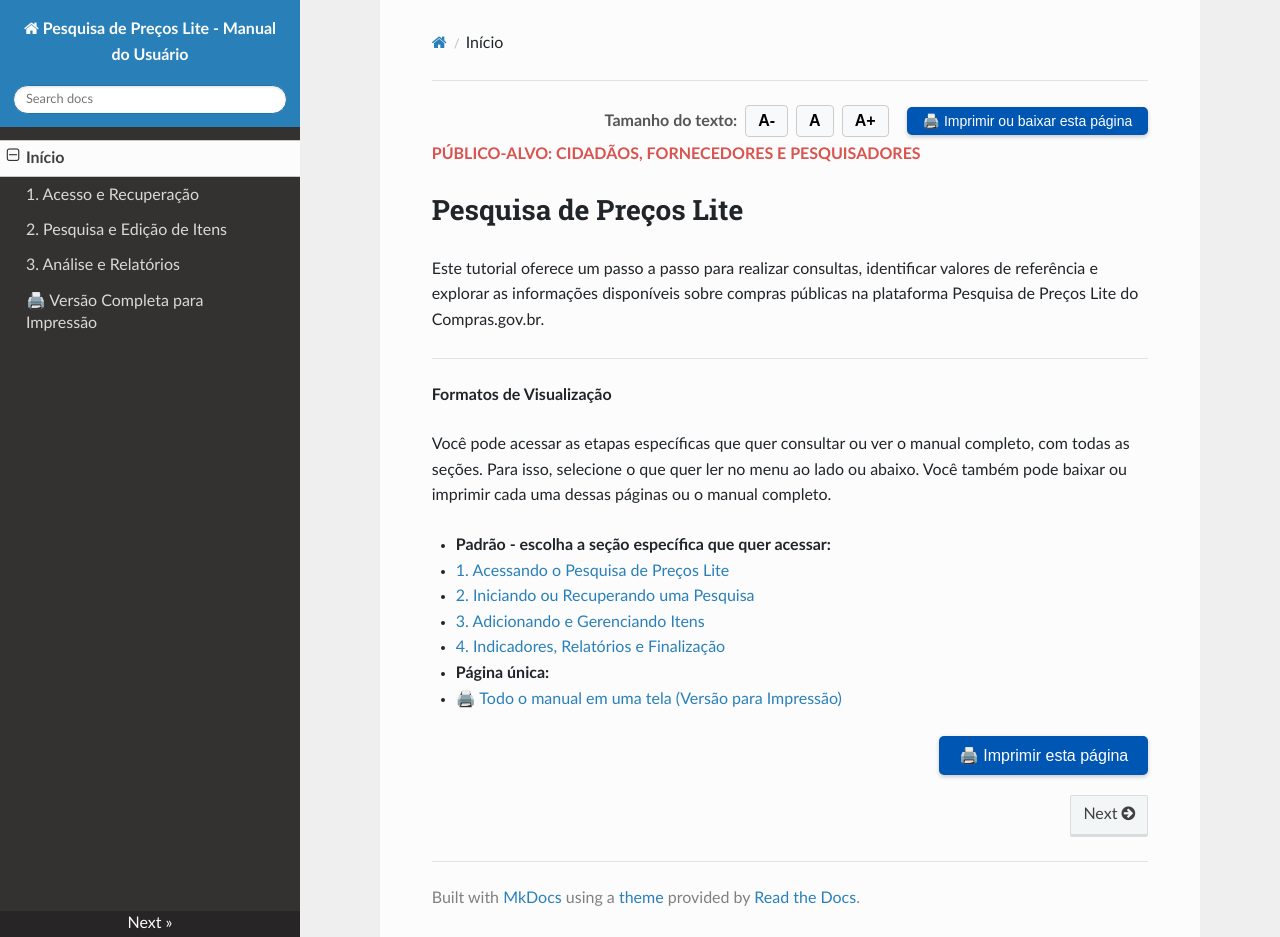
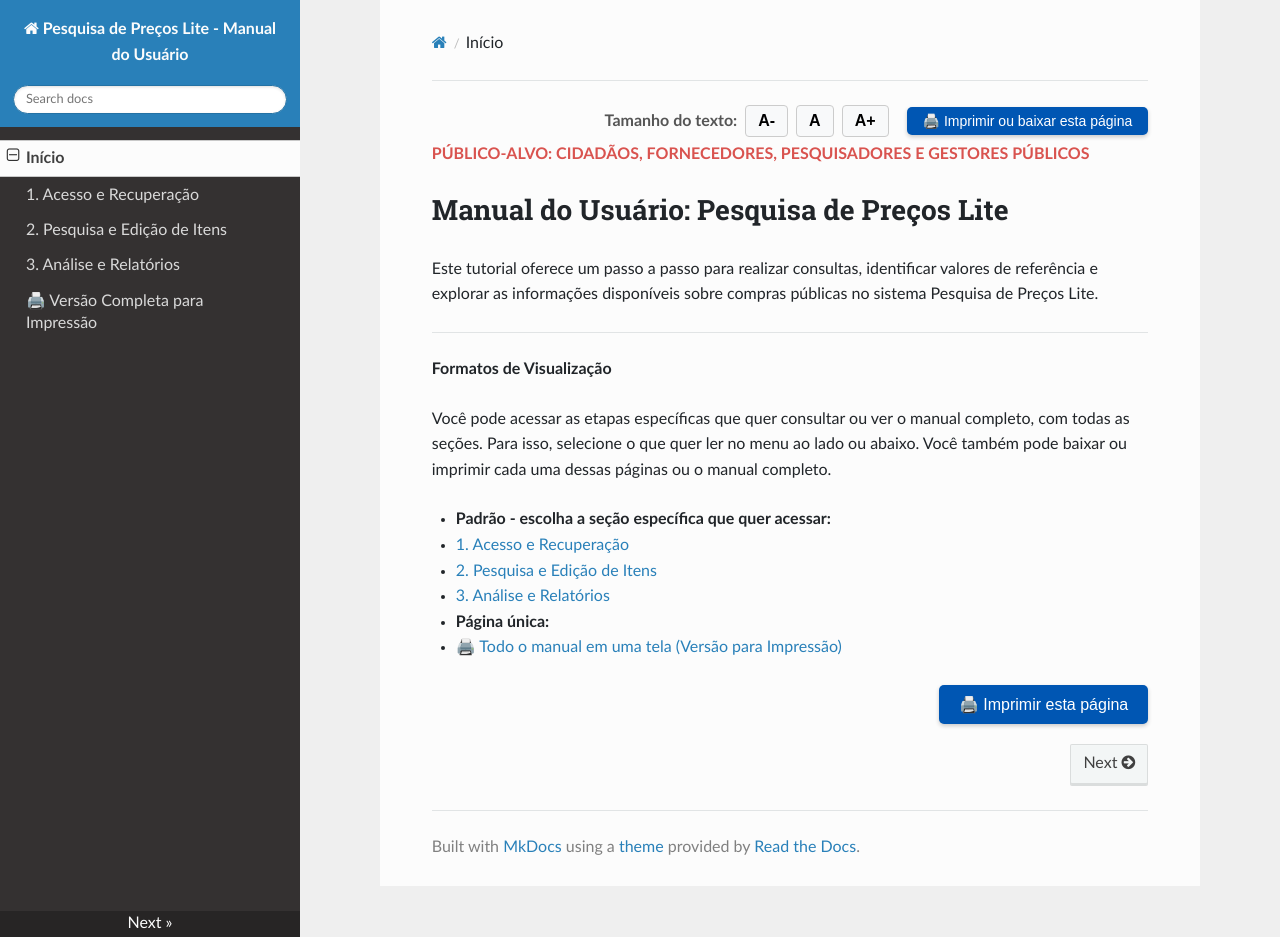
Before and after one commit to regianefeltrinmelo-sys/tutorial-pesquisa-preco-lite-v2, an MkDocs documentation site: the page built from docs/index.md, in a window 1280 px wide and 937 px high. Built offline with MkDocs 1.6.1, drawn with Linux system fonts in a browser that asks for light colours; nearby versions of some CDN libraries.

Commit message:
Update index.md

```diff
--- a/docs/index.md
+++ b/docs/index.md
@@ -9,11 +9,11 @@
  </button>
 </div>
 
-<p style="font-weight: bold; color: #d9534f; margin-top: -5px; margin-bottom: 20px;">PÚBLICO-ALVO: CIDADÃOS, FORNECEDORES E PESQUISADORES</p>
+<p style="font-weight: bold; color: #d9534f; margin-top: -5px; margin-bottom: 20px;">PÚBLICO-ALVO: CIDADÃOS, FORNECEDORES, PESQUISADORES E GESTORES PÚBLICOS</p>
 
-# Pesquisa de Preços Lite
+# Manual do Usuário: Pesquisa de Preços Lite
 
-Este tutorial oferece um passo a passo para realizar consultas, identificar valores de referência e explorar as informações disponíveis sobre compras públicas na plataforma Pesquisa de Preços Lite do Compras.gov.br.
+Este tutorial oferece um passo a passo para realizar consultas, identificar valores de referência e explorar as informações disponíveis sobre compras públicas no sistema Pesquisa de Preços Lite.
 
 ---
 
@@ -22,10 +22,9 @@ Este tutorial oferece um passo a passo para realizar consultas, identificar valo
 Você pode acessar as etapas específicas que quer consultar ou ver o manual completo, com todas as seções. Para isso, selecione o que quer ler no menu ao lado ou abaixo. Você também pode baixar ou imprimir cada uma dessas páginas ou o manual completo.
 
 * **Padrão - escolha a seção específica que quer acessar:**
- * [1. Acessando o Pesquisa de Preços Lite](01-acessando-sistema.md)
- * [2. Iniciando ou Recuperando uma Pesquisa](02-iniciando-recuperando-pesquisa.md)
- * [3. Adicionando e Gerenciando Itens](03-adicionando-gerenciando-itens.md)
- * [4. Indicadores, Relatórios e Finalização](04-indicadores-relatorios.md)
+ * [1. Acesso e Recuperação](01-acesso-e-recuperacao.md)
+ * [2. Pesquisa e Edição de Itens](02-pesquisa-e-edicao-de-itens.md)
+ * [3. Análise e Relatórios](03-analise-e-relatorios.md)
 
 * **Página única:**
  * [🖨️ Todo o manual em uma tela (Versão para Impressão)](manual-completo.md)
```
